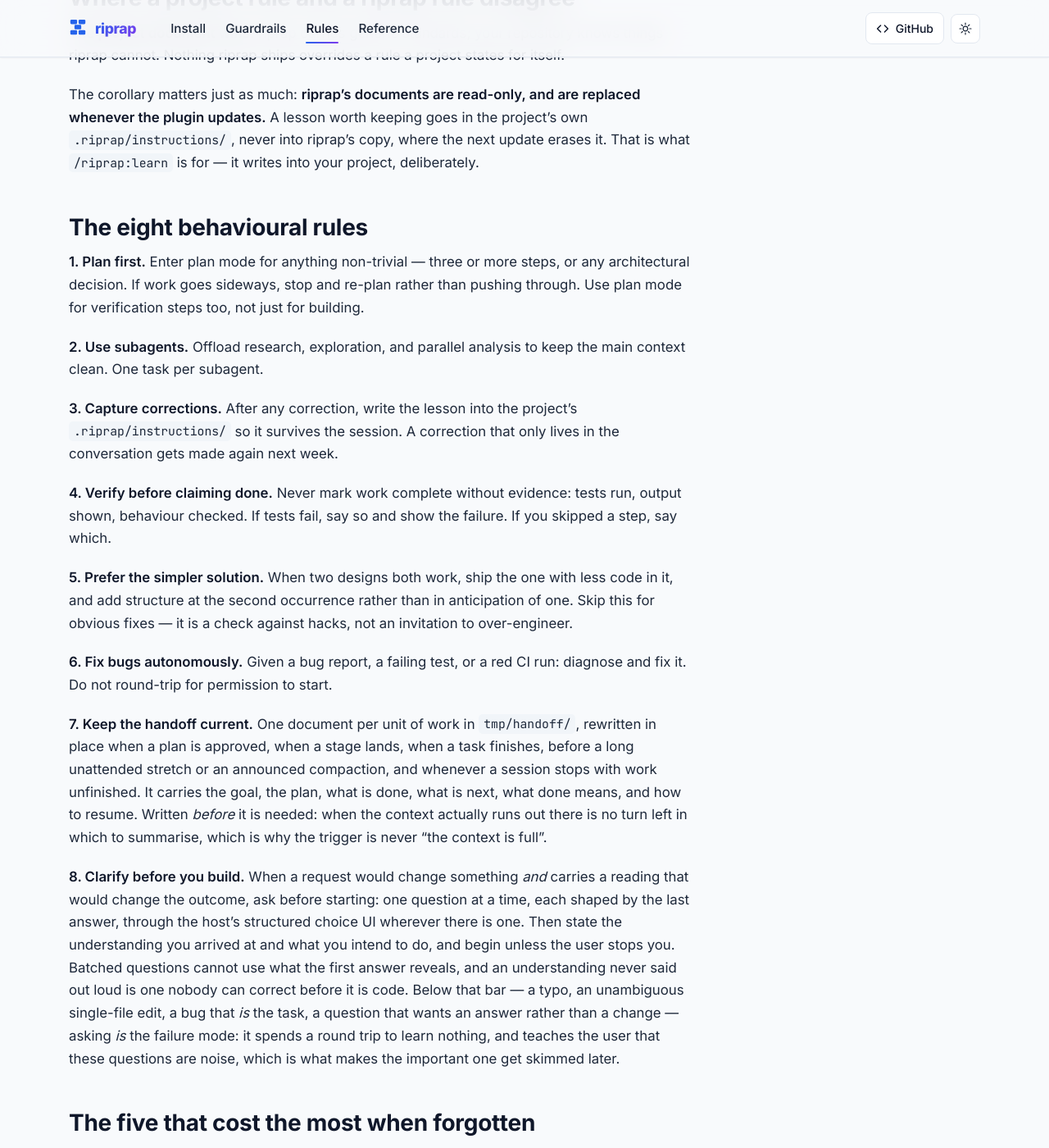
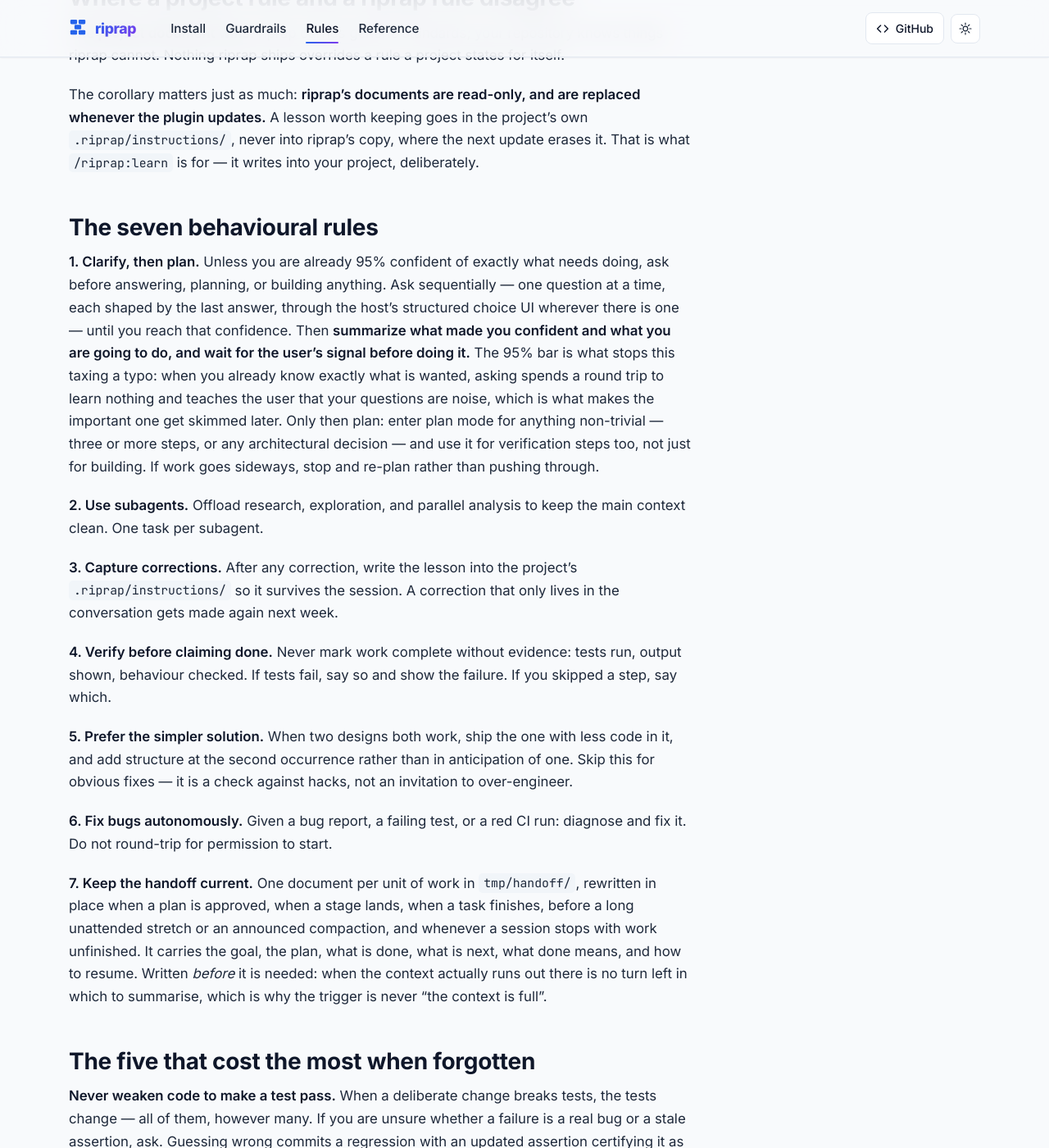
Before and after one commit to influpert/riprap, a Jekyll site: the page built from docs/rules.md, in a window 1280 px wide and 1400 px high, scrolled down 1908 px. Shown: the whole window at 82% size. Built offline with Jekyll 4.4.1, drawn with Linux system fonts in a browser that asks for light colours; some of the changed text lies outside the part shown.

Commit message:
Fold the clarification protocol into rule 1, with the 95% bar stated
Two corrections to the previous commit.

The threshold was never written down. The rule is now the one that was
asked for: unless you are already 95% confident of exactly what needs
doing, ask. That replaces the ambiguity-and-scope wording, which asked the
reader "is this ambiguous" — a question too easy to answer optimistically
at the moment you most want to start.

The four beats now follow the stated sequence exactly: ask before you
answer, plan or build; ask sequentially, one question at a time, each
shaped by the last answer; summarize what made you confident AND what you
are going to do; then wait for the signal before doing it. The previous
commit had the last beat as "begin unless stopped", which is not what the
sequence says.

And it belongs in rule 1 rather than in a rule of its own, because
clarifying is the step before planning, not a peer of it. Rule 1 becomes
"Clarify, then plan" and absorbs the plan-mode text unchanged. The count
therefore stays at seven, so no spelled-out number moves and CLAUDE.md is
untouched — and the by-number references to rules 2, 3, 6 and 7 that made
inserting at position 1 unsafe are no longer in play at all.

interaction-preferences.md carries the reasoning per beat, beside the
complexity gate that already sizes question count to blast radius. The
duplicate "asking is the failure mode" sentence that seeded there is
folded back into the gate's own copy.

Co-Authored-By: Claude Opus 5 <noreply@anthropic.com>
Claude-Session: https://claude.ai/code/session_01G9PWXudbBq3yY56uEAzRHL

```diff
--- a/docs/rules.md
+++ b/docs/rules.md
@@ -5,7 +5,7 @@ lede: >-
   The shared rules both hosts inject at session start and skills load on demand,
   how they avoid installation-time project edits, and what they cost in context.
 description: >-
-  riprap's eight behavioural rules and five critical rules, their host-specific delivery,
+  riprap's seven behavioural rules and five critical rules, their host-specific delivery,
   the precedence rule when a project disagrees, and the context cost.
 ---
 
@@ -49,7 +49,7 @@ rather than the rules again — but only after the hook has found the earlier in
 replayed transcript. It is never silence, and it is never a guess: without that confirmation,
 or after a plugin update moves the rules, the full router goes out as before.
 
-What arrives at session start is a **router of roughly 150 lines** — the eight rules, a
+What arrives at session start is a **router of roughly 150 lines** — the seven rules, a
 task-to-document map, and five rules restated in full. It is not the 19 guardrail documents
 themselves. Those are read when they are needed and not before, which is why the router
 carries a line count beside each entry: two 80-line files usually beat one 215-line file
@@ -69,11 +69,18 @@ whenever the plugin updates.** A lesson worth keeping goes in the project's own
 `.riprap/instructions/`, never into riprap's copy, where the next update erases it. That is
 what `/riprap:learn` is for — it writes into your project, deliberately.
 
-## The eight behavioural rules
+## The seven behavioural rules
 
-**1. Plan first.** Enter plan mode for anything non-trivial — three or more steps, or any
-architectural decision. If work goes sideways, stop and re-plan rather than pushing through.
-Use plan mode for verification steps too, not just for building.
+**1. Clarify, then plan.** Unless you are already 95% confident of exactly what needs doing,
+ask before answering, planning, or building anything. Ask sequentially — one question at a time,
+each shaped by the last answer, through the host's structured choice UI wherever there is one —
+until you reach that confidence. Then **summarize what made you confident and what you are going
+to do, and wait for the user's signal before doing it.** The 95% bar is what stops this taxing a
+typo: when you already know exactly what is wanted, asking spends a round trip to learn nothing
+and teaches the user that your questions are noise, which is what makes the important one get
+skimmed later. Only then plan: enter plan mode for anything non-trivial — three or more steps, or
+any architectural decision — and use it for verification steps too, not just for building. If
+work goes sideways, stop and re-plan rather than pushing through.
 
 **2. Use subagents.** Offload research, exploration, and parallel analysis to keep the main
 context clean. One task per subagent.
@@ -100,17 +107,6 @@ unfinished. It carries the goal, the plan, what is done, what is next,
 what done means, and how to resume. Written *before* it is needed: when the context actually
 runs out there is no turn left in which to summarise, which is why the trigger is never "the
 context is full".
-
-**8. Clarify before you build.** When a request would change something *and* carries a reading
-that would change the outcome, ask before starting: one question at a time, each shaped by the
-last answer, through the host's structured choice UI wherever there is one. Then state the
-understanding you arrived at and what you intend to do, and begin unless the user stops you.
-Batched questions cannot use what the first answer reveals, and an understanding never said out
-loud is one nobody can correct before it is code. Below that bar — a typo, an unambiguous
-single-file edit, a bug that *is* the task, a question that wants an answer rather than a
-change — asking *is* the failure mode: it spends a round trip to learn nothing, and teaches
-the user that these questions are noise, which is what makes the important one get skimmed
-later.
 
 ## The five that cost the most when forgotten
 
```
Also changed, not shown: CLAUDE.md (+1 -1 lines), docs/index.md (+2 -3 lines), plugin/instructions/interaction-preferences.md (+27 -17 lines), README.md, plugin/instructions/README.md.
